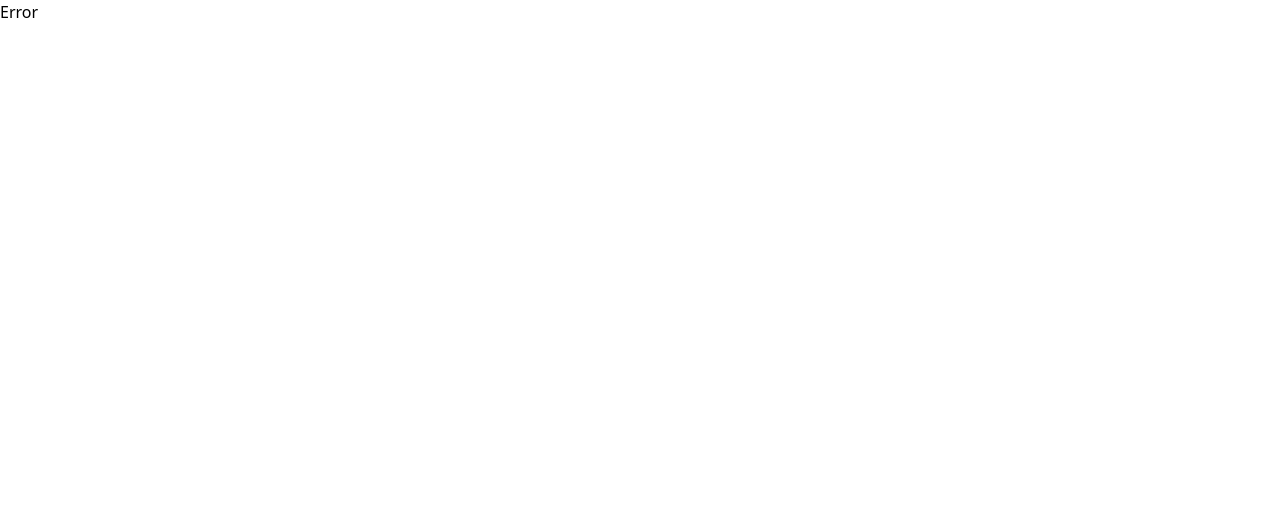
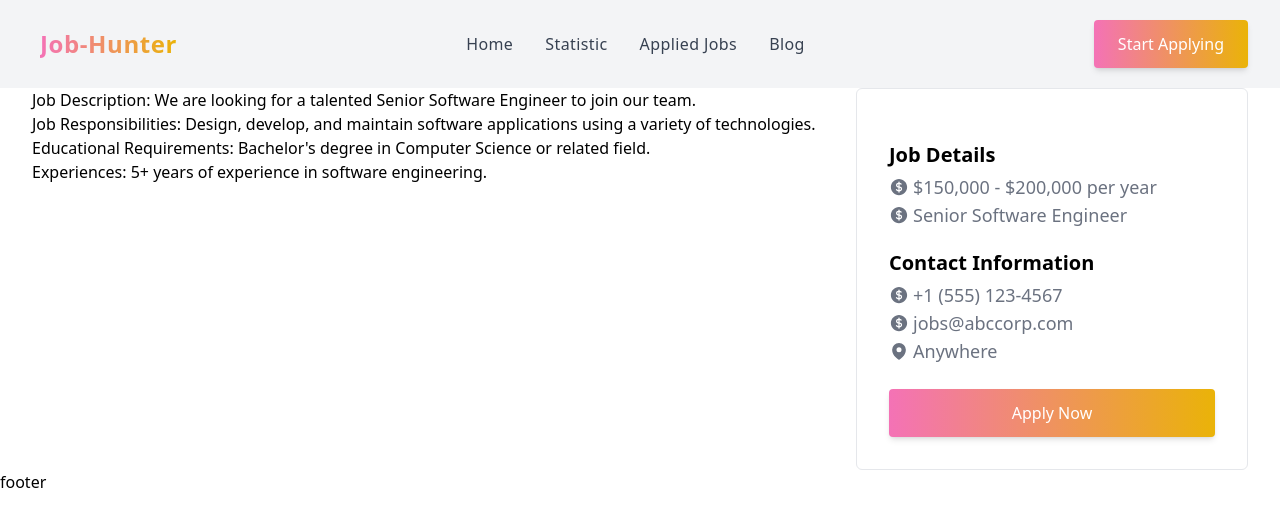
Before and after one commit to marjanhasan/Job-Hunter-Client, a React (Vite) app: page /jobdetails/1 in a window 1280 px wide. Before the commit this address had no page. Shown: the top 526 px of the page. Built offline with nearby package versions, Linux system fonts and the light colour scheme.

Commit message:
job details dynamic page added

```diff
--- a/public/jobsDetails.json
+++ b/public/jobsDetails.json
@@ -12,10 +12,8 @@
     "jobResponsibility": "Design, develop, and maintain software applications using a variety of technologies.",
     "educationalRequirements": "Bachelor's degree in Computer Science or related field.",
     "experiences": "5+ years of experience in software engineering.",
-    "contactInformation": {
     "phone": "+1 (555) 123-4567",
     "email": "jobs@abccorp.com"
-    }
   },
   {
     "id": 2,
@@ -30,10 +28,8 @@
     "jobResponsibility": "Develop and implement marketing strategies to drive customer acquisition and retention.",
     "educationalRequirements": "Bachelor's degree in Marketing or related field.",
     "experiences": "5+ years of experience in marketing or related field.",
-    "contactInformation": {
     "phone": "+1 (555) 123-4567",
     "email": "jobs@xyzcompany.com"
-    }
   },
   {
     "id": 3,
@@ -48,10 +44,8 @@
     "jobResponsibility": "Design user interfaces and experiences for web and mobile applications.",
     "educationalRequirements": "Bachelor's degree in Graphic Design or related field.",
     "experiences": "3+ years of experience in product design or related field.",
-    "contactInformation": {
     "phone": "+1 (555) 123-4567",
     "email": "jobs@designco.com"
-    }
   },
   {
     "id": 4,
@@ -66,10 +60,8 @@
     "jobResponsibility": "Develop and maintain web applications using HTML, CSS, and JavaScript.",
     "educationalRequirements": "Bachelor's degree in Computer Science or related field.",
     "experiences": "3+ years of experience in frontend development or related field.",
-    "contactInformation": {
     "phone": "+1 (555) 123-4567",
     "email": "jobs@webdevco.com"
-    }
   },
   {
     "id": 5,
@@ -84,10 +76,8 @@
     "jobResponsibility": "Develop statistical models and algorithms to analyze complex data sets and extract insights.",
     "educationalRequirements": "Master's or PhD in Computer Science, Statistics, Mathematics, or related field.",
     "experiences": "5+ years of experience in data science or related field.",
-    "contactInformation": {
     "phone": "+1 (555) 123-4567",
     "email": "jobs@dataanalytics.com"
-    }
   },
   {
     "id": 6,
@@ -102,9 +92,7 @@
     "jobResponsibility": "Develop and execute marketing strategies for clients across a variety of industries.",
     "educationalRequirements": "Bachelor's degree in Marketing or related field.",
     "experiences": "5+ years of experience in marketing or related field.",
-    "contactInformation": {
     "phone": "+1 (555) 123-4567",
     "email": "jobs@marketingagency.com"
   }
-  }
 ]
--- a/src/Components/AvailableJob.jsx
+++ b/src/Components/AvailableJob.jsx
@@ -1,8 +1,9 @@
 import React from "react";
-import { Link } from "react-router-dom";
+import { Link, useNavigate } from "react-router-dom";
 import { MapPinIcon, CurrencyDollarIcon } from "@heroicons/react/24/solid";
 
 const AvailableJob = ({ job }) => {
+  const navigate = useNavigate();
   const {
     companyLogo,
     jobTitle,
@@ -11,6 +12,7 @@ const AvailableJob = ({ job }) => {
     fulltimeOrParttime,
     location,
     salary,
+    id,
   } = job;
   return (
     <div className="border p-8 rounded-md">
@@ -37,11 +39,12 @@ const AvailableJob = ({ job }) => {
           {salary}
         </p>
       </div>
-      <Link to="/" className="btn md:w-auto md:mr-4 mt-6">
-        <div className="inline-flex items-center justify-center w-full h-full">
-          <p className="mr-3">Visit Details</p>
-        </div>
-      </Link>
+      <button
+        onClick={() => navigate(`/jobdetails/${id}`)}
+        className="btn mt-6"
+      >
+        Visit Details
+      </button>
     </div>
   );
 };
--- a/src/Components/JobCategory.jsx
+++ b/src/Components/JobCategory.jsx
@@ -4,7 +4,7 @@ import JobCategoryCard from "./JobCategoryCard";
 const JobCategory = () => {
   const [info, setInfo] = useState([]);
   useEffect(() => {
-    fetch("jobCategory.json")
+    fetch("/jobCategory.json")
       .then((res) => res.json())
       .then((data) => setInfo(data));
   }, []);
--- /dev/null
+++ b/src/Components/JobDetails.jsx
@@ -0,0 +1,87 @@
+import React, { useEffect, useState } from "react";
+import { useLoaderData, useNavigate, useParams } from "react-router-dom";
+import { MapPinIcon, CurrencyDollarIcon } from "@heroicons/react/24/solid";
+
+const JobDetails = () => {
+  const dynamic = useParams();
+  const [jd, setJd] = useState([]);
+  let final = {};
+  useEffect(() => {
+    fetch("/jobsDetails.json")
+      .then((res) => res.json())
+      .then((data) => setJd(data));
+  }, []);
+  jd.find((d) => {
+    if (d.id == dynamic.id) {
+      final = { ...d };
+    }
+  });
+  const {
+    jobDescription,
+    jobResponsibility,
+    educationalRequirements,
+    experiences,
+    salary,
+    phone,
+    email,
+    jobTitle,
+    location,
+  } = final;
+  return (
+    <div className="my-container grid md:grid-cols-3 gap-5">
+      <div className="md:col-span-2">
+        <p>
+          <span>Job Description: </span>
+          {jobDescription}
+        </p>
+        <p>
+          <span>Job Responsibilities: </span>
+          {jobResponsibility}
+        </p>
+        <p>
+          <span>Educational Requirements: </span>
+          {educationalRequirements}
+        </p>
+        <p>
+          <span>Experiences: </span>
+          {experiences}
+        </p>
+      </div>
+      <div className="border p-8 rounded-md ">
+        <div className="w-full">
+          <h2 className="font-bold text-xl mt-5">Job Details</h2>
+          <div className="text-base text-gray-500 md:text-lg mt-1 break-all">
+            <p className="flex">
+              <CurrencyDollarIcon className="w-5 mr-1" />
+              {salary}
+            </p>
+            <p className="flex">
+              <CurrencyDollarIcon className="w-5 mr-1" />
+              {jobTitle}
+            </p>
+          </div>
+          <h2 className="font-bold text-xl mt-5">Contact Information</h2>
+          <div className="text-base text-gray-500 md:text-lg mt-1 break-all">
+            <p className="flex">
+              <CurrencyDollarIcon className="w-5 mr-1" />
+              {phone}
+            </p>
+            <p className="flex">
+              <CurrencyDollarIcon className="w-5 mr-1" />
+              {email}
+            </p>
+            <p className="flex">
+              <MapPinIcon className="w-5 mr-1" />
+              {location}
+            </p>
+          </div>
+          <button className="btn w-full flex justify-center mt-6">
+            Apply Now
+          </button>
+        </div>
+      </div>
+    </div>
+  );
+};
+
+export default JobDetails;
--- a/src/main.jsx
+++ b/src/main.jsx
@@ -8,6 +8,7 @@ import Home from "./Components/Home";
 import Statistic from "./Components/Statistic";
 import AppliedJob from "./Components/AppliedJob";
 import Blog from "./Components/Blog";
+import JobDetails from "./Components/JobDetails";
 const router = createBrowserRouter([
   {
     path: "/",
@@ -17,7 +18,11 @@ const router = createBrowserRouter([
       {
         path: "/",
         element: <Home />,
-        loader: () => fetch("jobsDetails.json"),
+        loader: () => fetch("/jobsDetails.json"),
+      },
+      {
+        path: "/jobdetails/:id",
+        element: <JobDetails />,
       },
       {
         path: "statistic",
```
Lines whose indentation alone changed are shown as unchanged.
